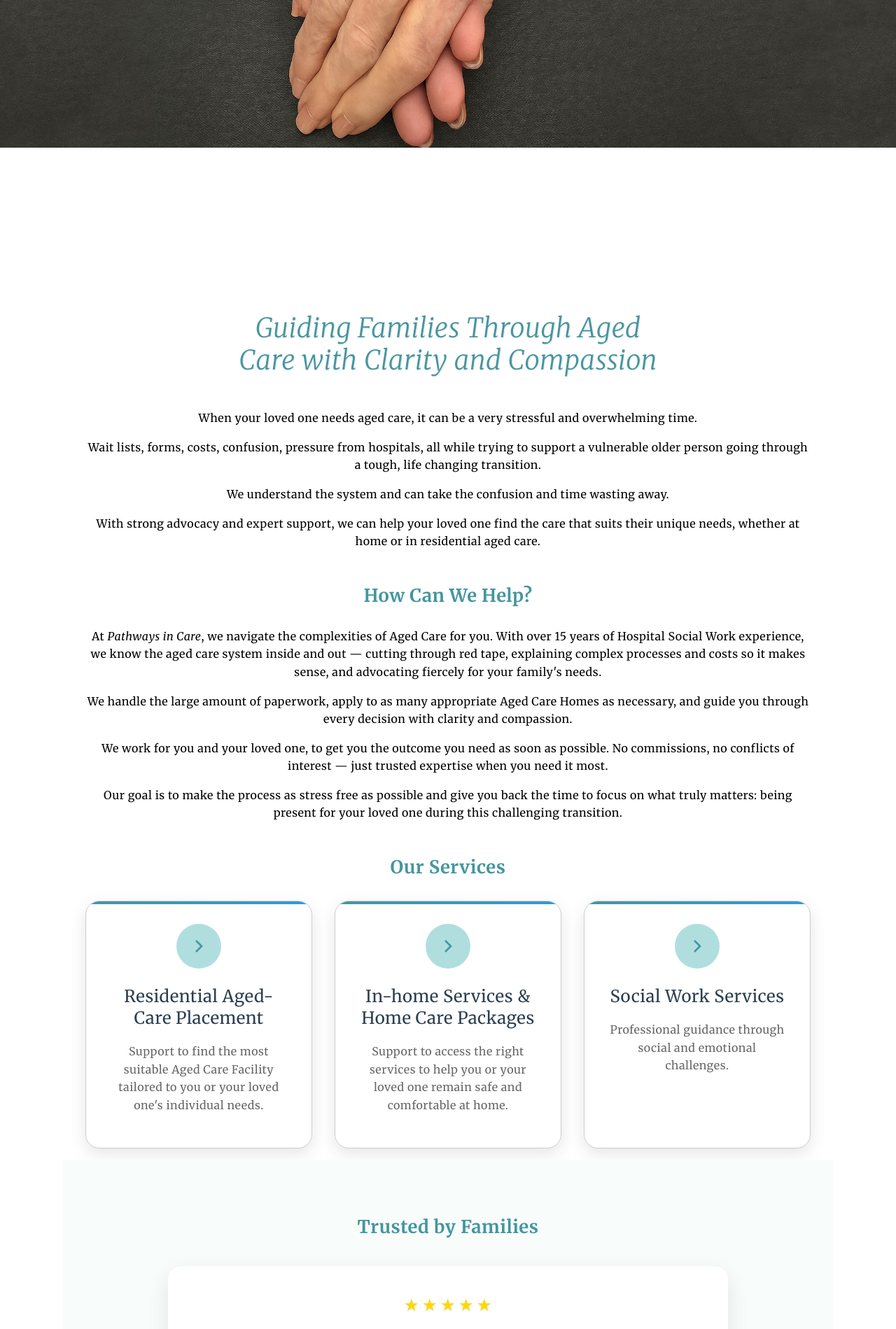
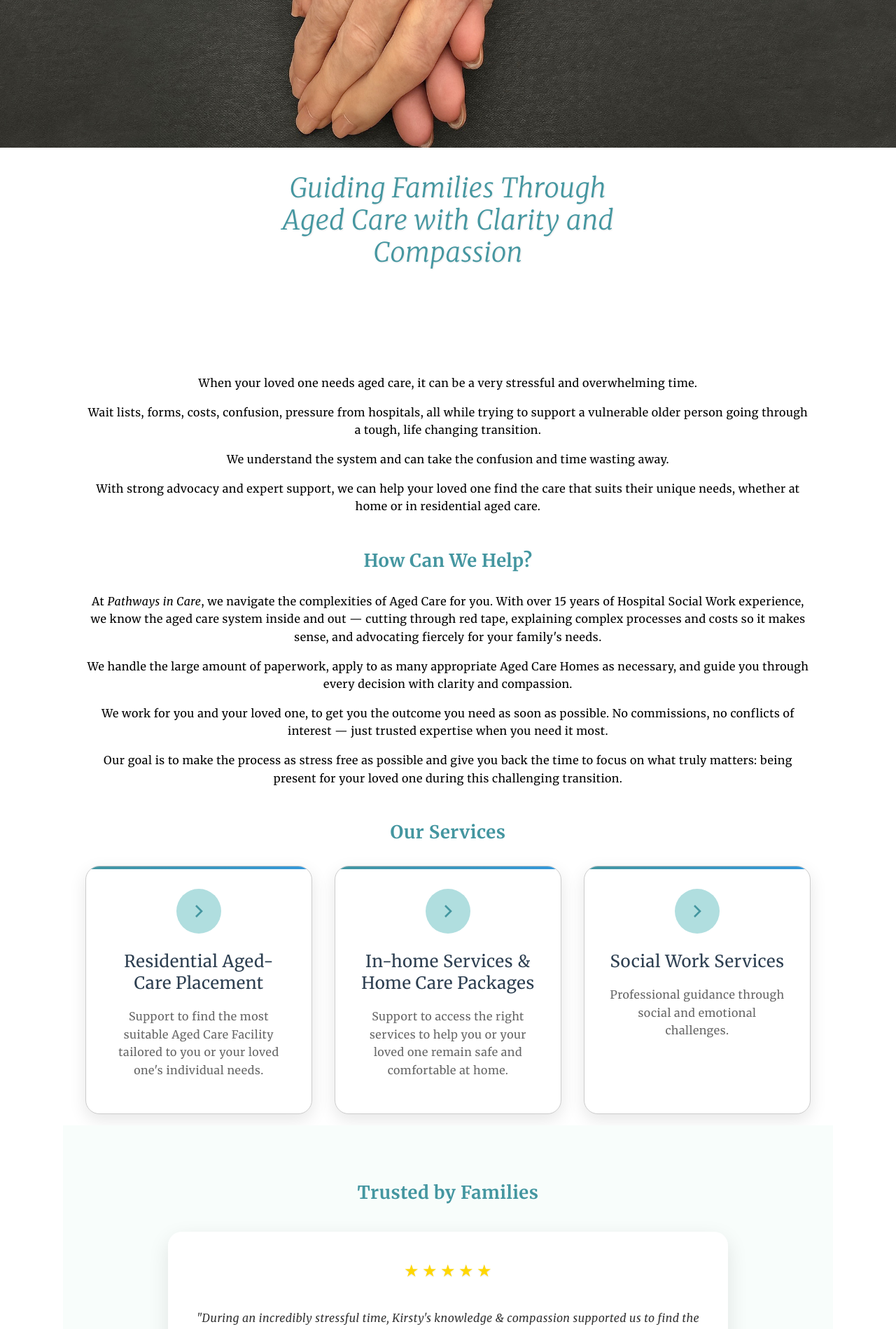
Before and after one commit to dmholyday/pathwaysincare-web, a Jekyll site: the page built from index.html, in a window 1280 px wide. Shown: the part 329-2228 px from the top of the page at 70% size. Built offline with Jekyll 4.4.1, drawn with Linux system fonts in a browser that asks for light colours.

Commit message:
Position tagline-hero underneath hero image with optimal spacing
- Move tagline-hero from homepage content section to header template with homepage conditional
- Position tagline directly after hero image in document flow for better visual integration
- Remove drop-shadow effect from tagline for cleaner appearance
- Implement responsive spacing with negative margins for precise positioning
- Desktop: -3rem top margin for close but non-overlapping placement
- Mobile portrait: -11rem top margin with adjusted hero spacer for optimal mobile layout
- Add semi-transparent white background and rounded corners for enhanced readability
- Maintain smooth fade-in animation with appropriate delay timing
- Remove duplicate tagline section from index.html to prevent content duplication

🤖 Generated with [Claude Code](https://claude.ai/code)

Co-Authored-By: Claude <noreply@anthropic.com>

```diff
--- a/_includes/header.html
+++ b/_includes/header.html
@@ -37,4 +37,10 @@
         </div>
     </div>
     <div class="hero-spacer"></div>
+
+    {% if page.url == "/" %}
+    <div class="tagline-hero">
+        Guiding Families Through Aged Care with Clarity and Compassion
+    </div>
+    {% endif %}
 </header>
--- a/assets/style.css
+++ b/assets/style.css
@@ -221,6 +221,7 @@ body {
 .hero-spacer {
     height: 60vh;
     width: 100%;
+    margin-top: -5rem;
 }
 
 /* Mobile Portrait Only - hands_enhanced1.jpg */
@@ -237,6 +238,14 @@ body {
 
     .hero-spacer {
         height: 60vh;
+        margin-top: -18rem;
+    }
+
+    .tagline-hero {
+        font-size: 1.8em;
+        max-width: 90%;
+        padding: 1.5rem;
+        margin: -11rem auto 2rem auto;
     }
 }
 
@@ -1218,12 +1227,15 @@ button {
     font-weight: lighter;
     color: #4496a0;
     max-width: 600px;
-    margin: 1rem auto;
+    margin: -3rem auto 2rem auto;
     line-height: 1.2;
     text-shadow: 1px 1px 2px rgba(0,0,0,0.1);
+    padding: 2rem;
+    background: rgba(255, 255, 255, 0.9);
+    border-radius: 20px;
     opacity: 0;
     transform: translateY(-30px);
-    animation: fadeInDown 0.8s ease-out 0.5s forwards;
+    animation: fadeInDown 0.8s ease-out 0.8s forwards;
 }
 
 /* Homepage section spacing adjustments */
--- a/index.html
+++ b/index.html
@@ -6,12 +6,6 @@ title: Home
 <div id="main-title">
   <h1></h1>
 </div>
-
-<section class="section">
-  <div class="tagline-hero">
-    Guiding Families Through Aged Care with Clarity and Compassion
-  </div>
-</section>
 
 <section class="section">
   <div class="text">
```
